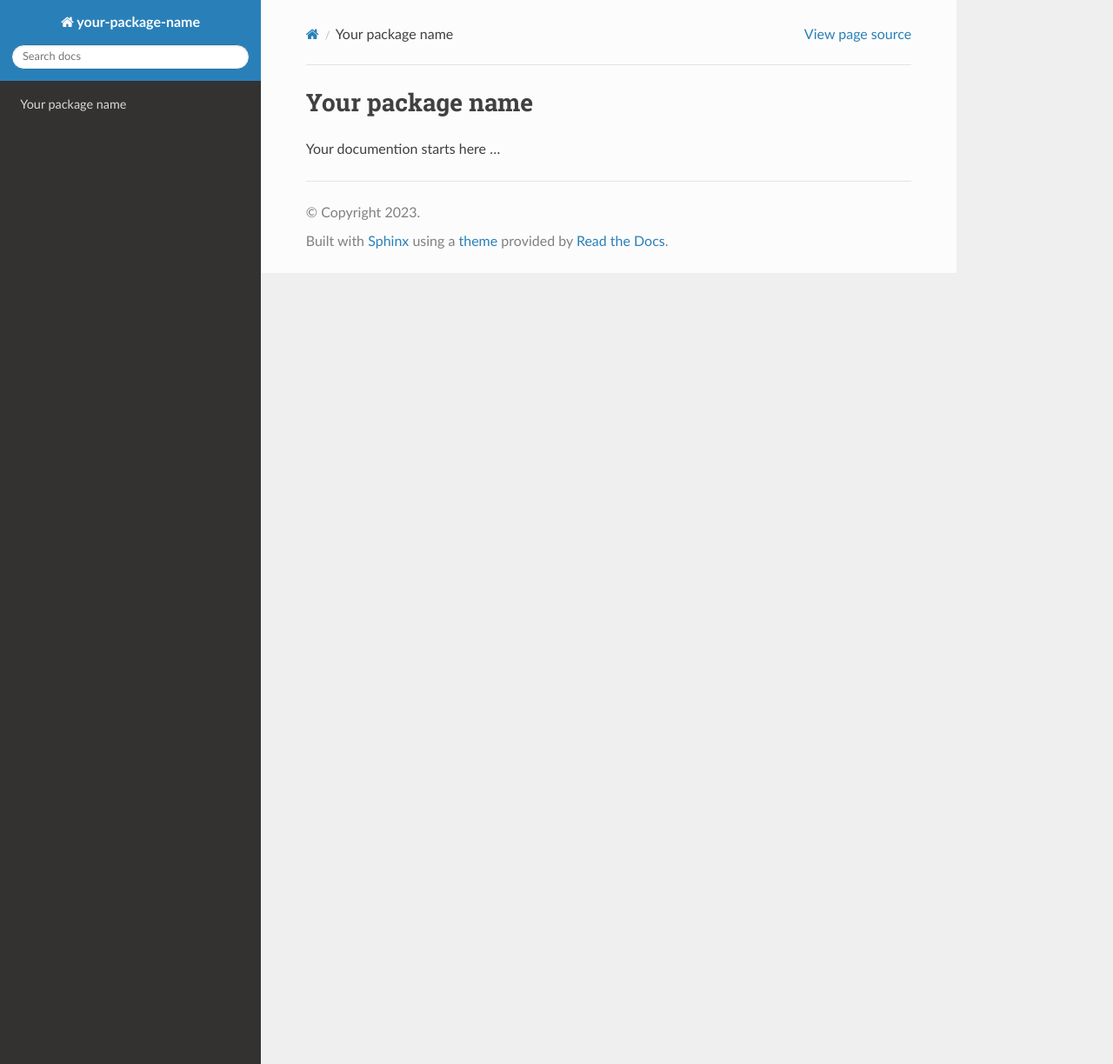
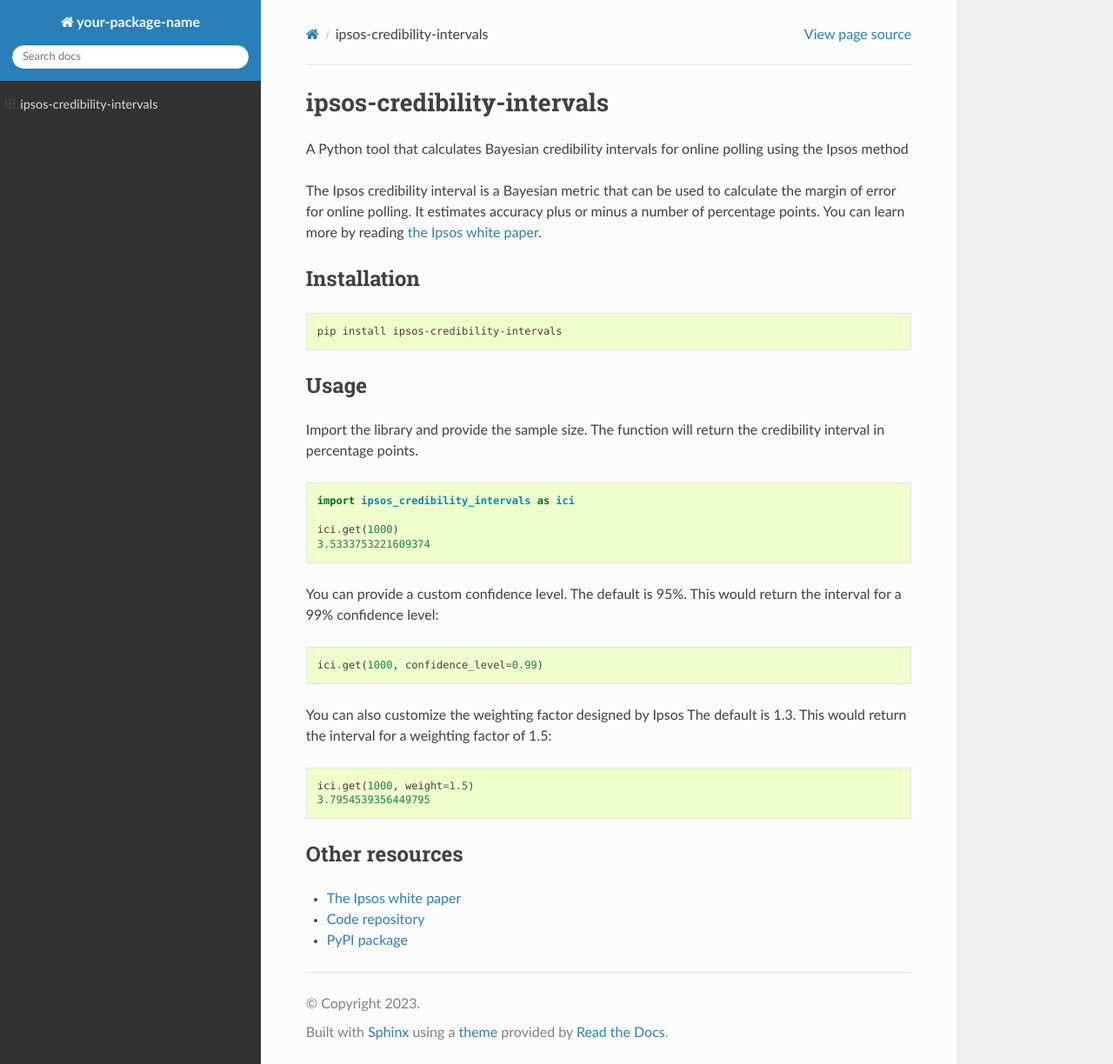
Before and after one commit to palewire/ipsos-credibility-interval, a Sphinx documentation site: the page built from docs/index.md, in a window 1280 px wide and 1224 px high. Shown: the whole window at 87% size. Built offline with Sphinx 7.4.7 and the Read the Docs theme 2.0.0, drawn with Linux system fonts in a browser that asks for light colours.

Commit message:
Get docs in

````diff
--- a/docs/index.md
+++ b/docs/index.md
@@ -1,3 +1,41 @@
-# Your package name
+# ipsos-credibility-intervals
 
-Your documention starts here ...
+A Python tool that calculates Bayesian credibility intervals for online polling using the Ipsos method
+
+The Ipsos credibility interval is a Bayesian metric that can be used to calculate the margin of error for online polling. It estimates accuracy plus or minus a number of percentage points. You can learn more by reading [the Ipsos white paper](https://www.ipsos.com/sites/default/files/2017-03/IpsosPA_CredibilityIntervals.pdf).
+
+## Installation
+
+```bash
+pip install ipsos-credibility-intervals
+```
+
+## Usage
+
+Import the library and provide the sample size. The function will return the credibility interval in percentage points.
+
+```python
+import ipsos_credibility_intervals as ici
+
+ici.get(1000)
+3.5333753221609374
+```
+
+You can provide a custom confidence level. The default is 95%. This would return the interval for a 99% confidence level:
+
+```python
+ici.get(1000, confidence_level=0.99)
+```
+
+You can also customize the weighting factor designed by Ipsos The default is 1.3. This would return the interval for a weighting factor of 1.5:
+
+```python
+ici.get(1000, weight=1.5)
+3.7954539356449795
+```
+
+## Other resources
+
+- [The Ipsos white paper](https://www.ipsos.com/sites/default/files/2017-03/IpsosPA_CredibilityIntervals.pdf)
+- [Code repository](https://github.com/palewire/ipsos-credibility-interval)
+- [PyPI package](https://pypi.org/project/ipsos-credibility-intervals/)
````
Also changed, not shown: README.md (+7 -1 lines), ipsos_credibility_intervals/__init__.py (+10 -1 lines), 1 other file.
